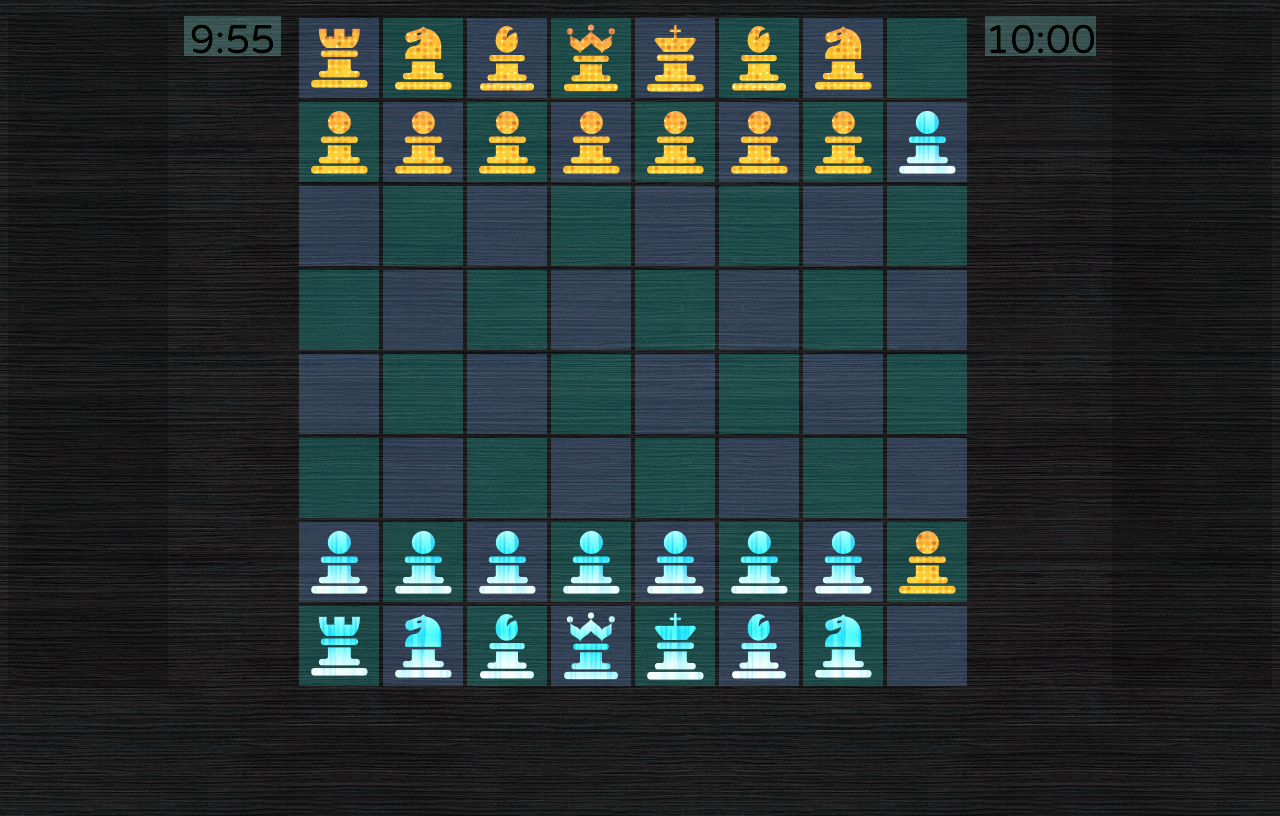
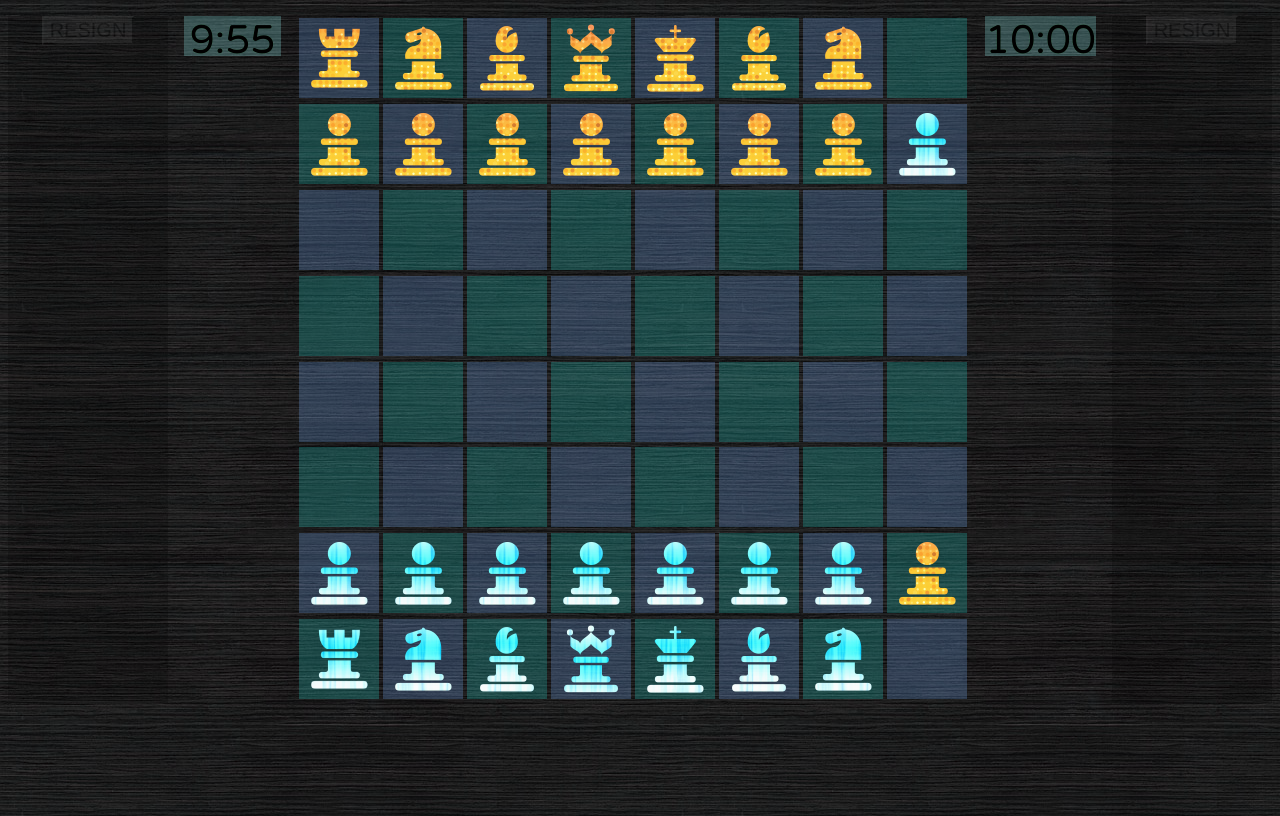
Before and after one commit to byndas/lemokh.github.io, a plain HTML site: page index.html in a window 1280 px wide. Drawn offline with Linux system fonts and the light colour scheme.

Commit message:
added working resign button

```diff
--- a/grid.css
+++ b/grid.css
@@ -223,3 +223,10 @@ game {
   font-size: 40px;
   background-color: rgba(127, 255, 212, 0.25);
 }
+
+.btn {
+  margin: auto;
+  text-align: center;
+  font-size: 20px;
+  background-color: rgba(253, 253, 253, 0.25);
+}
--- a/index.html
+++ b/index.html
@@ -12,7 +12,7 @@
   <body>
     <game>
       <player1>
-        <!-- <button class='btn'>RESIGN</button> -->
+        <button class='btn' onclick="resign()">RESIGN</button>
         <div id='blueTakenBox'>
           <div class='takenBox'>
             <img id='-1' src='./images/transparent.png'></img>
@@ -152,7 +152,7 @@
       </div>
 
       <player2>
-        <!-- <button class='btn'>RESIGN</button> -->
+        <button class='btn' onclick="resign()">RESIGN</button>
         <div id='orangeTakenBox'>
           <div class='takenBox'>
             <img id='-24' src='./images/transparent.png'></img>
```
